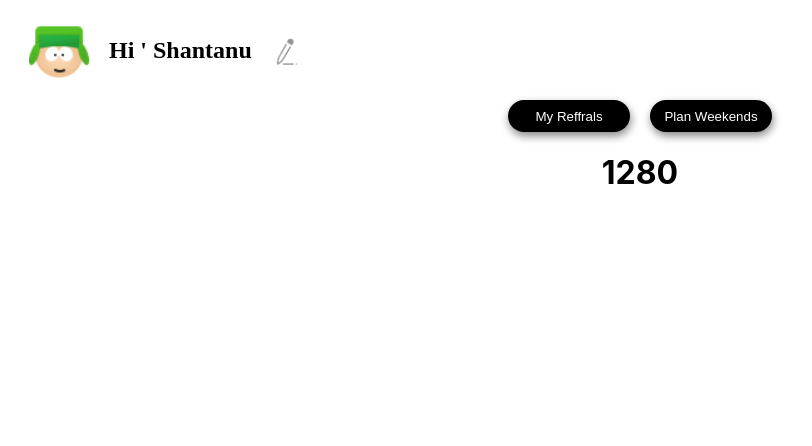
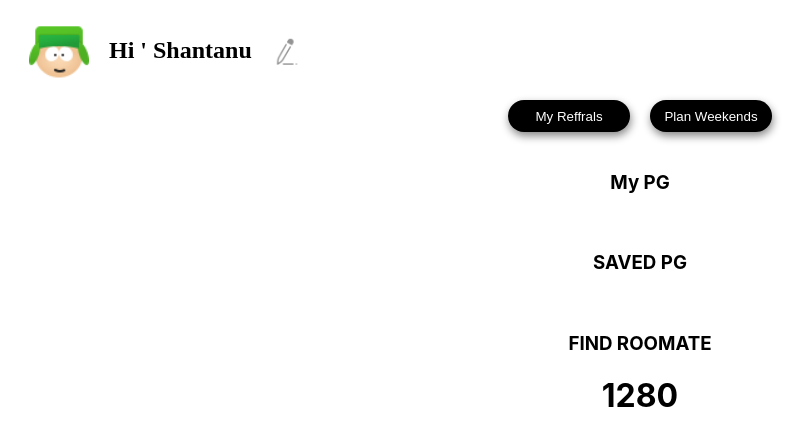
Before and after one commit to Shanpkt/appna_pg, a React (Create React App) app: page /Profile in a window 1280 px wide. Shown: the top 446 px of the page, without its empty margins (0-812 px from the left). Built offline with nearby package versions, Linux system fonts and the light colour scheme.

Commit message:
first commit

```diff
--- a/src/molecules/login.js
+++ b/src/molecules/login.js
@@ -23,14 +23,15 @@ const navigate=useNavigate()
 
 function handel(){
     axios.get(`https://appnapg.onrender.com/userdata/${infodata.Email}`).then((e)=>{
-      if(e.data.status==400){
-        setwarning(true)
-        localStorage.setItem("logindetails",JSON.stringify(e.data.data))
-        console.log(e.data)
-        navigate("/PGselect")
-      }else{
-        setwarning(false)
-      }
+      // if(e.data.status==400){
+      //   setwarning(true)
+      //   localStorage.setItem("logindetails",JSON.stringify(e.data.data))
+      //   console.log(e.data)
+      //   navigate("/PGselect")
+      // }else{
+      //   setwarning(false)
+      // }
+      console.log(e)
     })
 }
 
--- /dev/null
+++ b/src/molecules/personalOption.js
@@ -0,0 +1,16 @@
+import React from 'react'
+
+function PersonalOption() {
+  return (
+    <div>
+        <img  />
+        <h3>My PG</h3>
+        <img  />
+        <h3>SAVED PG</h3>
+        <img  />
+        <h3>FIND ROOMATE</h3>
+    </div>
+  )
+}
+
+export default PersonalOption
--- a/src/molecules/profile.js
+++ b/src/molecules/profile.js
@@ -6,6 +6,7 @@ import "./profile.css"
 import back from "../images/back.png"
 import ProfileHeader from '../components/profileHeader'
 import OptionPlaner from '../components/optionPlaner'
+import PersonalOption from './personalOption'
 
 function Profile() {
 const [data,setdata]=useState()
@@ -27,6 +28,7 @@ useEffect(() => {
         </div>   */}
         <ProfileHeader/>
         <OptionPlaner/>
+        <PersonalOption/>
         <h1>{data}</h1>
 
     </div>
```
